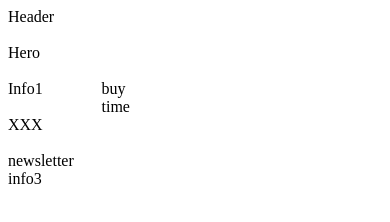
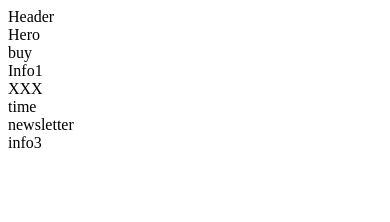
Before and after one commit to lillastormen/jumpScare, a plain HTML site: page hero.html in a window 390 px wide. Drawn offline with Linux system fonts and the light colour scheme.

Commit message:
adding responsive grid for start and hero

```diff
--- a/hero.html
+++ b/hero.html
@@ -9,10 +9,8 @@
     <div class="header"> Header </div>
     <div class="hero"> Hero </div>
     <div class="info1"> Info1 </div>
-    <div class="info2">
-      <div class="buy"> buy </div>
-      <div class="time"> time</div>
-    </div>
+    <div class="buy"> buy </div>
+    <div class="time"> time</div>
     <div class="pictures"> XXX </div>
     <div class="footer">
         <div class="newsletter"> newsletter</div>
--- a/styles/hero.css
+++ b/styles/hero.css
@@ -1,19 +1,46 @@
-.info2 {
+.container {
     display: grid;
-    grid-template-columns: 1fr;
-    grid-template-rows: 1fr 1fr;
+    grid-template-columns: 1fr 1fr 1fr 1fr;
+    grid-template-rows: 1fr 1fr 1fr 1fr 1fr;
     gap: 0px 0px;
     grid-auto-flow: row;
     grid-template-areas:
-      "buy"
-      "times";
-    grid-area: info2;
-}
+      "header header"
+      "hero hero"
+      "info1 buy"
+      "info1 time"
+      "pictures pictures"
+      "footer footer";
+    max-width: 1000px;
+    width: 100%;
+    margin: 0 auto;
+  }
 
 .buy {
     grid-area: buy;
 }
 
-.times {
-    grid-area: times;
+.time {
+    grid-area: time;
 }
+
+@media (max-width: 800px) {
+    .container {
+        display: grid;
+        grid-template-columns: 1fr;
+        grid-template-rows: 1fr 1fr 1fr 1fr 1fr;
+        gap: 0px 0px;
+        grid-auto-flow: row;
+        grid-template-areas:
+          "header"
+          "hero"
+          "buy"
+          "info1"
+          "pictures"
+          "time"
+          "footer";
+        max-width: 1000px;
+        width: 100%;
+        margin: 0 auto;
+      }
+}
--- /dev/null
+++ b/styles/index.css
@@ -0,0 +1,19 @@
+@media (max-width: 800px) {
+    .container {
+        display: grid;
+        grid-template-columns: 1fr;
+        grid-template-rows: 1fr 1fr 1fr 1fr 1fr;
+        gap: 0px 0px;
+        grid-auto-flow: row;
+        grid-template-areas:
+          "header"
+          "hero"
+          "info1"
+          "info2"
+          "pictures"
+          "footer";
+        max-width: 1000px;
+        width: 100%;
+        margin: 0 auto;
+      }
+}
```
Also changed, not shown: index.html (+2 -1 lines), styles/grid.css (line endings or trailing spaces).
